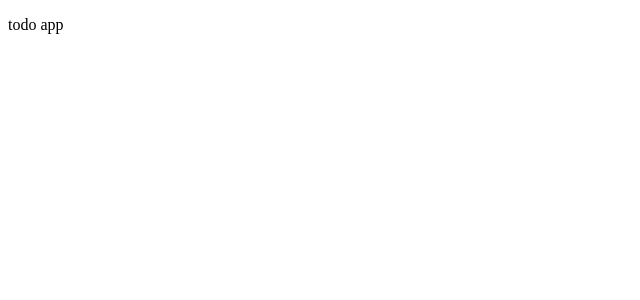
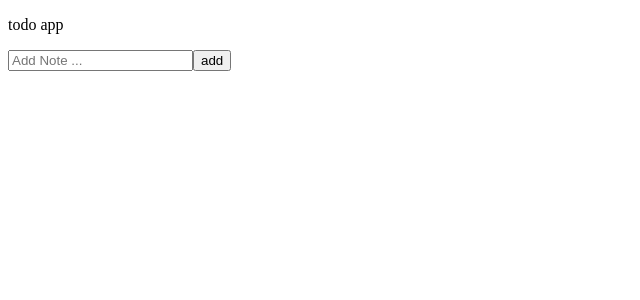
Before and after one commit to GSG-G11/Deena-Mahmoud-to-do-, a React (Create React App) app: page / in a window 1280 px wide. Shown: the top 300 px of the page, without its empty margins (0-640 px from the left). Built offline with nearby package versions, Linux system fonts and the light colour scheme.

Commit message:
create add note

```diff
--- a/src/App.js
+++ b/src/App.js
@@ -1,14 +1,30 @@
 import React,{ Component } from "react";
+import AddItems from "./components/AddItems/AddItems";
 
 class  App extends Component{
+  state = {
+    items: [
+      { id: 1, note: "Deena" },
+      { id: 2, note: "sereen" },
+      { id: 3, note: "text" },
+    ],
+  };
+  addItem = (item) => {
+    let { items } = this.state;
+    item.id = this.state.items[items.length - 1].id + 1;
+    items.push(item);
+    console.log(items);
+    this.setState(items);
+  };
+
   render() {
     return (
       <div className="App">
-        <p>todo app</p>
+          <p>todo app</p>
+        <AddItems addItem ={this.addItem} />
       </div>
     );
   }
-
 }
 
 export default App;
--- /dev/null
+++ b/src/components/AddItems/AddItems.jsx
@@ -0,0 +1,37 @@
+import React, { Component } from "react";
+
+class AddItems extends Component {
+  state = {
+    note: "",
+  };
+  handleChange = ({ target }) => {
+    this.setState({
+      [target.id]: target.value,
+    });
+  };
+  handelSubmit = (e) => {
+    e.preventDefault();
+    this.props.addItem(this.state);
+    this.setState({
+      note: "",
+    });
+  };
+  render() {
+    return (
+      <div>
+        <form onSubmit={this.handelSubmit}>
+          <input
+            type="text"
+            placeholder="Add Note ..."
+            id="name"
+            onChange={this.handleChange}
+            value={this.state.note}
+          />
+          <input type="submit" value="add" />
+        </form>
+      </div>
+    );
+  }
+}
+
+export default AddItems;
```
